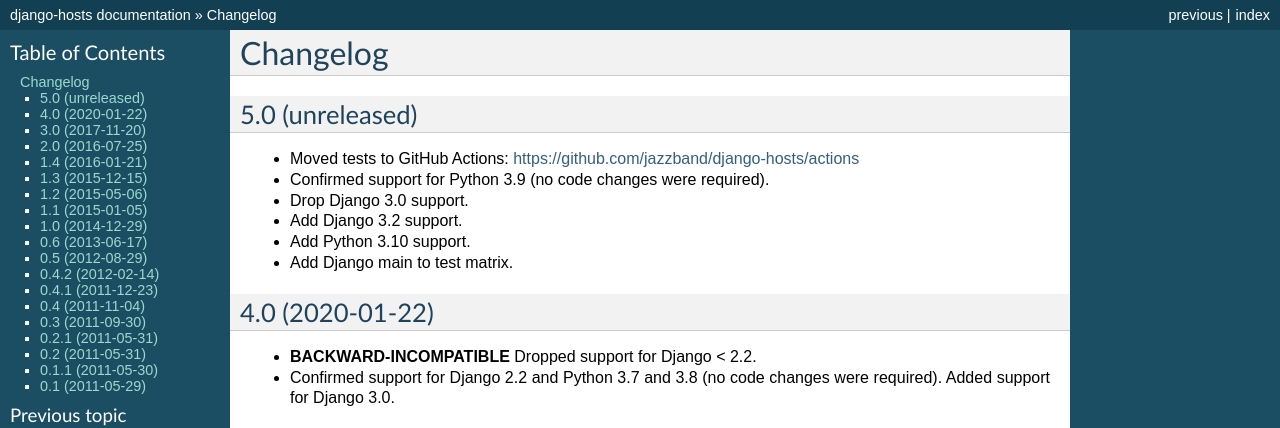
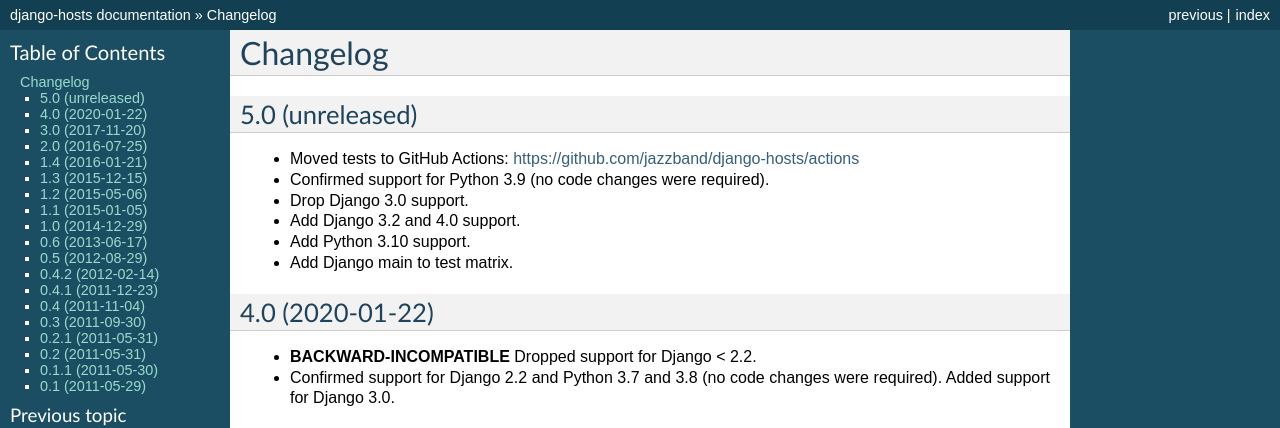
Before and after one commit to jazzband/django-hosts, a Sphinx documentation site: the page built from docs/changelog.rst, in a window 1280 px wide and 900 px high. Shown: the top 428 px of the window. Built offline with Sphinx 7.4.7, drawn with Linux system fonts in a browser that asks for light colours; the version number could not be read and is left out.

Commit message:
Add Django 4.0 support.

```diff
--- a/docs/changelog.rst
+++ b/docs/changelog.rst
@@ -10,7 +10,7 @@
 
 - Drop Django 3.0 support.
 
-- Add Django 3.2 support.
+- Add Django 3.2 and 4.0 support.
 
 - Add Python 3.10 support.
 
--- a/setup.py
+++ b/setup.py
@@ -28,6 +28,7 @@
         'Framework :: Django :: 2.2',
         'Framework :: Django :: 3.1',
         'Framework :: Django :: 3.2',
+        'Framework :: Django :: 4.0',
         'Intended Audience :: Developers',
         'License :: OSI Approved :: BSD License',
         'Operating System :: OS Independent',
```
Also changed, not shown: 1 other file.
